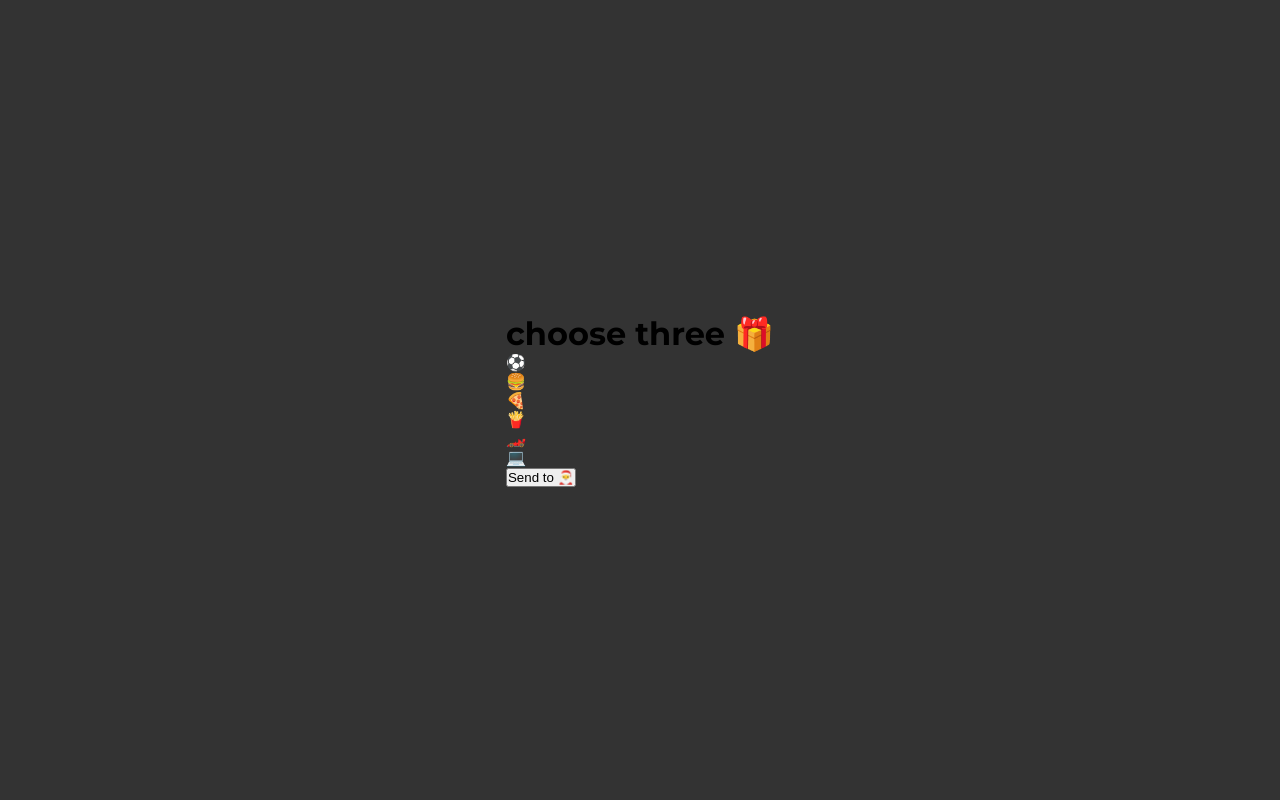
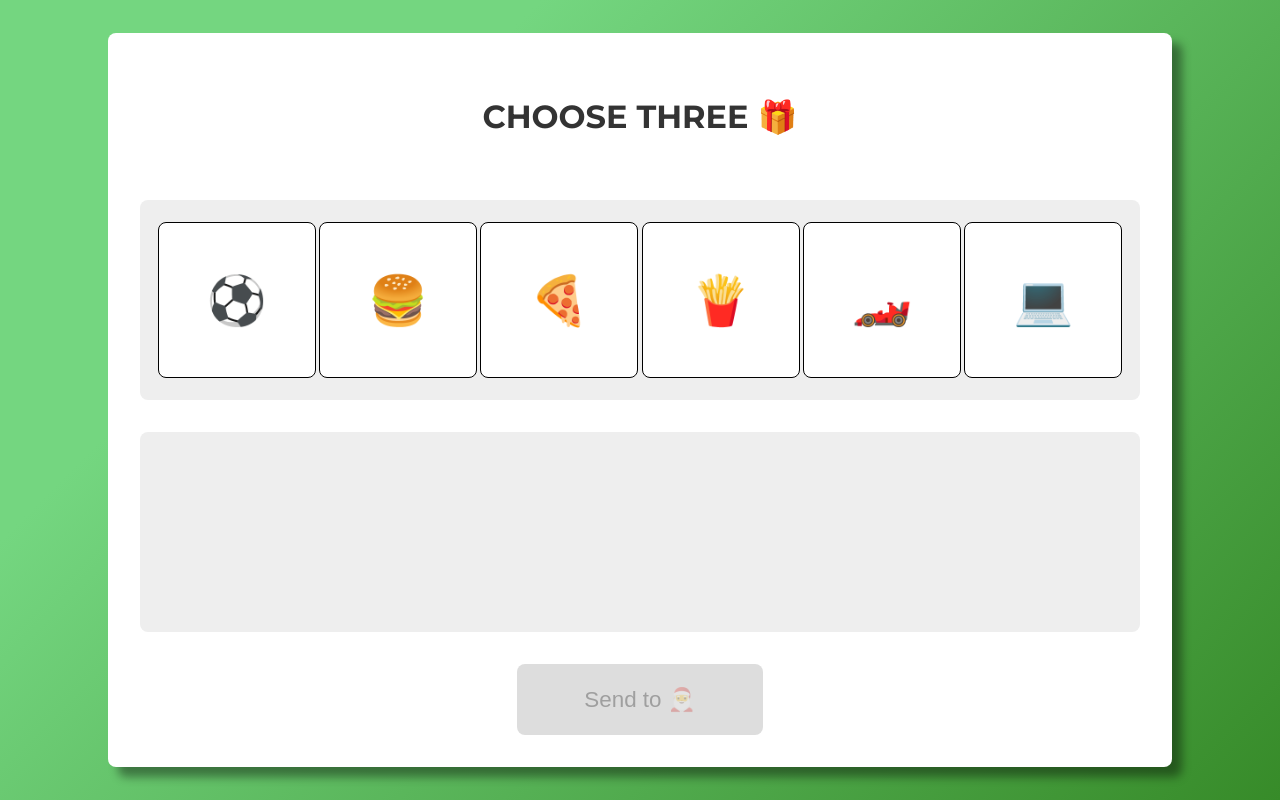
Before and after one commit to justynaboesche/Dragging-List-Of-Gifts, a plain HTML site: page index.html in a window 1280 px wide. Drawn offline with Linux system fonts and the light colour scheme.

Commit message:
elements in css styled

```diff
--- a/index.html
+++ b/index.html
@@ -16,18 +16,18 @@
     <div class="wrapper">
         <h1>choose three 🎁</h1>
         <div class="box presents-box">
-            <div class="present" draggable="true">⚽</div>
-            <div class="present" draggable="true">🍔</div>
-            <div class="present" draggable="true">🍕</div>
-            <div class="present" draggable="true">🍟</div>
-            <div class="present" draggable="true">🏎️</div>
-            <div class="present" draggable="true">💻</div>
+            <p class="present" draggable="true">⚽</p>
+            <p class="present" draggable="true">🍔</p>
+            <p class="present" draggable="true">🍕</p>
+            <p class="present" draggable="true">🍟</p>
+            <p class="present" draggable="true">🏎️</p>
+            <p class="present" draggable="true">💻</p>
         </div>
 
         <div class="box chosen-box"></div>
 
         <a href="">
-            <button class="send-btn">Send to 🎅</button>
+            <button class="send-btn" disabled>Send to 🎅</button>
         </a>
     </div>
 
--- a/style.css
+++ b/style.css
@@ -8,7 +8,77 @@ body {
 	display: flex;
 	justify-content: center;
 	align-items: center;
+	flex-direction: column;
 	height: 100vh;
 	font-family: 'Montserrat', sans-serif;
-	background-color: #333;
+	background-color: #378b29;
+	background-image: linear-gradient(315deg, #378b29 0%, #74d680 74%);
 }
+
+h1 {
+	margin: 1em 0 2em;
+	color: #333;
+	text-align: center;
+	text-transform: uppercase;
+}
+
+.wrapper {
+	padding: 2em;
+	background-color: #fff;
+	border-radius: 8px;
+	box-shadow: 10px 10px 10px rgba(0, 0, 0, 0.4);
+}
+
+.box {
+	display: flex;
+	justify-content: space-around;
+	align-items: center;
+	margin: 2em 0;
+	padding: 1em;
+	width: 1000px;
+	height: 200px;
+	background-color: #eee;
+	border-radius: 8px;
+}
+
+.present {
+	display: flex;
+	justify-content: center;
+	align-items: center;
+	padding: 1em;
+	font-size: 3rem;
+	border-radius: 8px;
+	background-color: #fff;
+	border: 1px solid black;
+	transition: background-color 0.3s;
+	cursor: grab;
+}
+
+.present:hover {
+	background-color: #eee;
+}
+
+.present-disabled {
+	opacity: 0.3;
+	cursor: not-allowed;
+}
+
+.send-btn {
+	display: block;
+	margin: 0 auto;
+	padding: 1em 3em;
+	font-size: 1.4rem;
+	background-color: #74d680;
+	border-radius: 8px;
+	border: none;
+	cursor: pointer;
+}
+
+.send-btn:disabled {
+	background-color: #ddd;
+}
+
+a {
+	text-decoration: none;
+	color: #000;
+}
```
